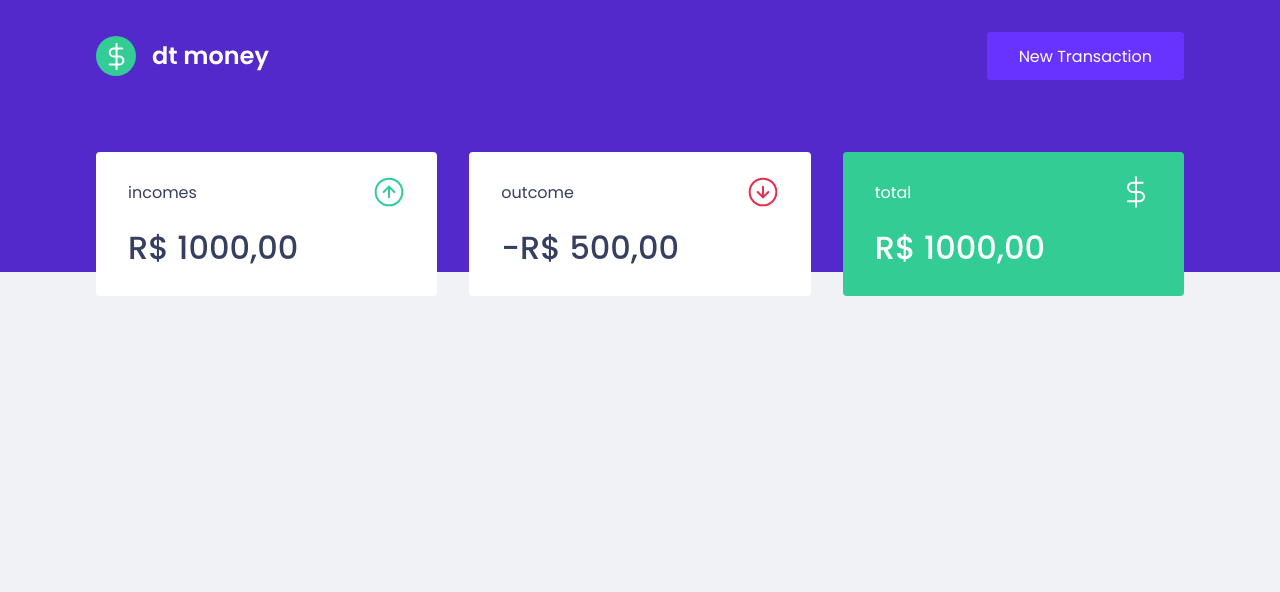
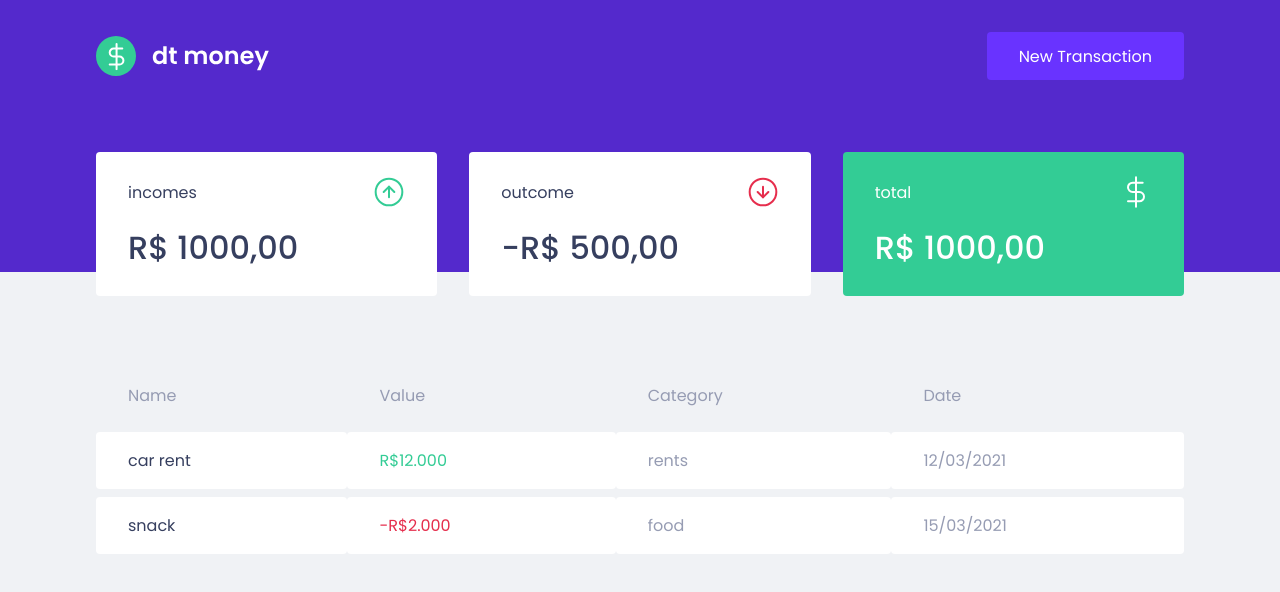
Before and after one commit to wesleyafc/dt-money, a React (Create React App) app: page / in a window 1280 px wide. Shown: the top 592 px of the page. Built offline with nearby package versions, Linux system fonts and the light colour scheme.

Commit message:
transactions component

```diff
--- a/src/components/Dashboard/index.tsx
+++ b/src/components/Dashboard/index.tsx
@@ -1,10 +1,13 @@
 import { Summary } from "../Summary";
+import { TransactionTable } from "../TransactionTable";
 import { Container } from "./styles";
 
 export function Dashboard() {
     return (
         <Container>
             <Summary />
+            <TransactionTable />
+
         </Container>
     )
 }
--- /dev/null
+++ b/src/components/TransactionTable/index.tsx
@@ -0,0 +1,32 @@
+import { Container } from "./styles";
+
+export function TransactionTable() {
+    return (
+        <Container>
+            <table>
+                <thead>
+                    <th>Name</th>
+                    <th>Value</th>
+                    <th>Category</th>
+                    <th>Date</th>
+                </thead>
+                <tbody>
+                    <tr>
+                        <td>car rent</td>
+                        <td className="deposit">R$12.000</td>
+                        <td>rents</td>
+                        <td>12/03/2021</td>
+                    </tr>
+
+                    <tr>
+                        <td>snack</td>
+                        <td className="withdraw">-R$2.000</td>
+                        <td>food</td>
+                        <td>15/03/2021</td>
+                    </tr>
+
+                </tbody>
+            </table>
+        </Container>
+    )
+}
--- /dev/null
+++ b/src/components/TransactionTable/styles.ts
@@ -0,0 +1,43 @@
+import styled from "styled-components";
+
+
+export const Container = styled.div`
+    margin-top:4rem;
+
+    table{
+        width:100%;
+        border-spacing:0 0.5rem;
+
+        th{
+            color:var(--text-body);
+            font-weight:400;
+            padding:1rem 2rem;
+            text-align:left;
+            line-height:1.5rem;
+        }
+
+        td{
+          padding:1rem 2rem;
+          border:0;
+          background:var(--shape);
+          color:var(--text-body);
+          border-radius:0.25rem;
+
+          &:first-child{
+              color:var(--text-title);
+
+          }
+
+          &.deposit{
+            color:var(--green);
+
+          }
+
+          &.withdraw{
+            color:var(--red);
+
+          }
+
+        }
+    }
+`
```
